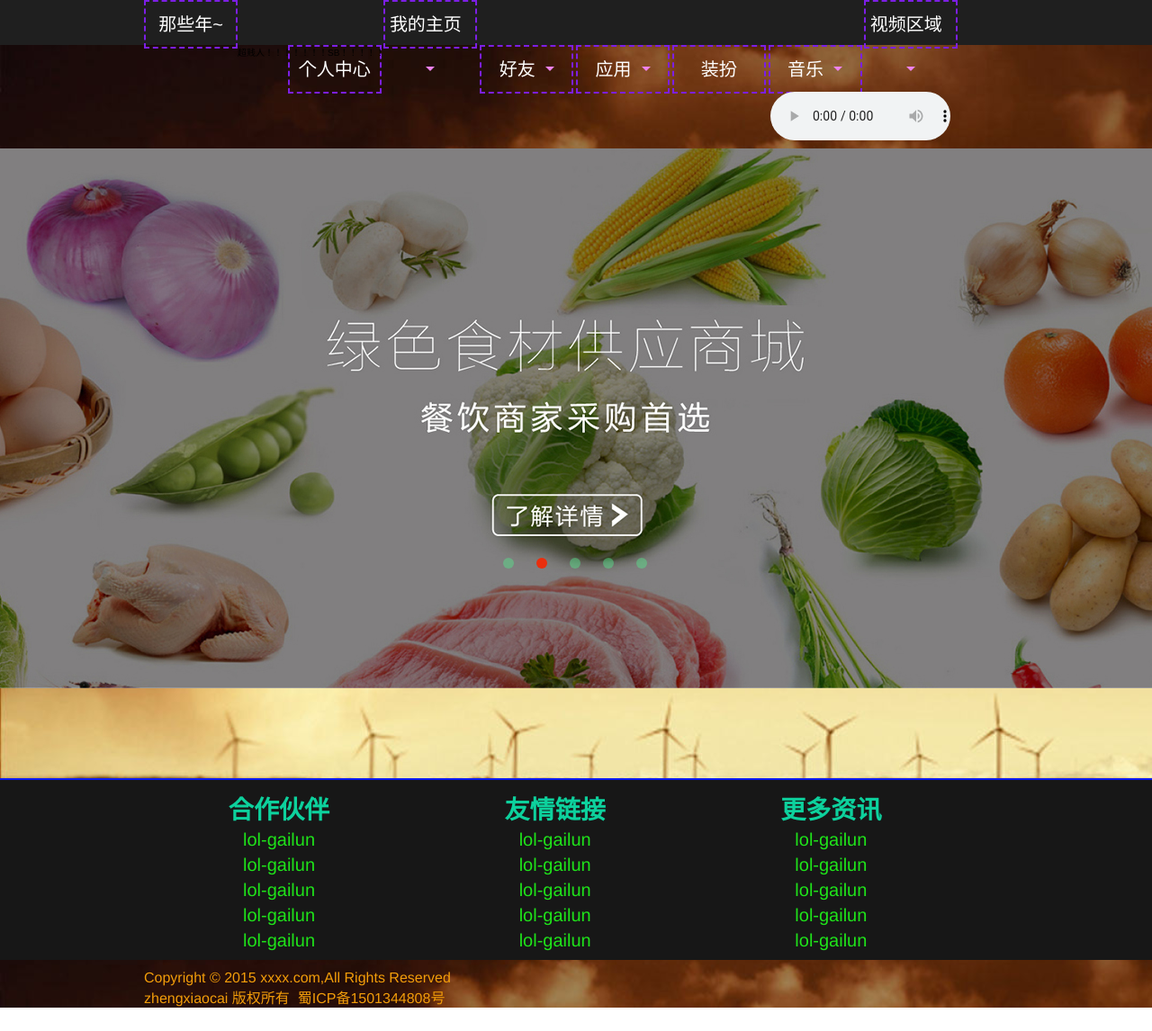
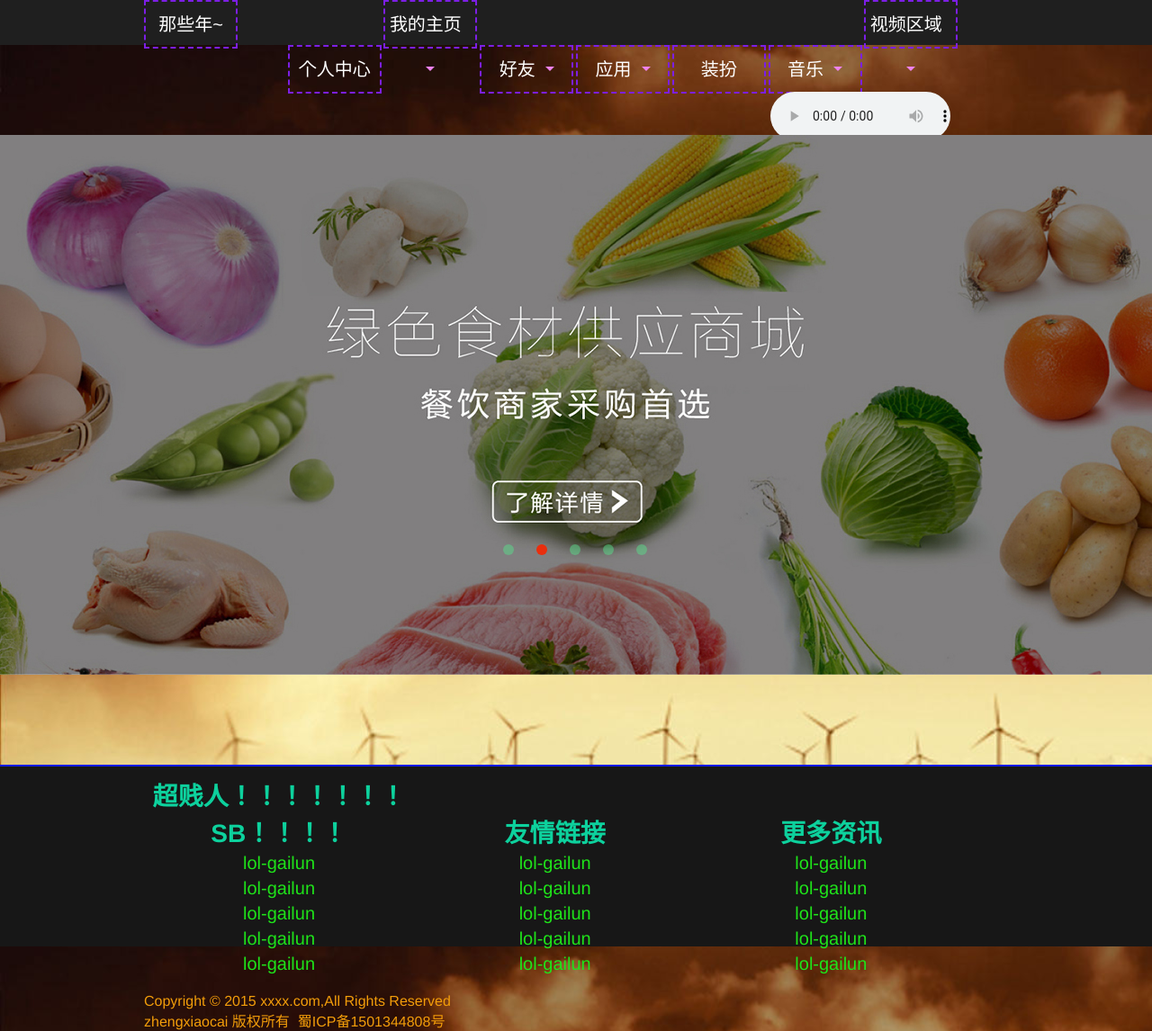
Before and after one commit to Garengogogo/garengogogo.github.com, a plain HTML site: page index.html in a window 1280 px wide. Shown: the whole page at 90% size. Before the commit the page ends 1120 px from the top, so only its background shows below. Drawn offline with Linux system fonts and the light colour scheme.

Commit message:
Update index.html

```diff
--- a/index.html
+++ b/index.html
@@ -50,7 +50,6 @@
     </nav>
 </header>
 <div class="container">
-    <div>超贱人！！！！！！！SB！！！！！</div>
     <div class="banner">
         <div class="slides">
             <div class="slideInner">
@@ -72,7 +71,7 @@
 <footer>
     <div class="footer-1">
         <div class="footer-1-1">
-            <h3>合作伙伴</h3>
+            <h3>超贱人！！！！！！！SB！！！！</h3>
             <ul>
                 <li><a href="#">lol-gailun</a></li>
                 <li><a href="#">lol-gailun</a></li>
```
